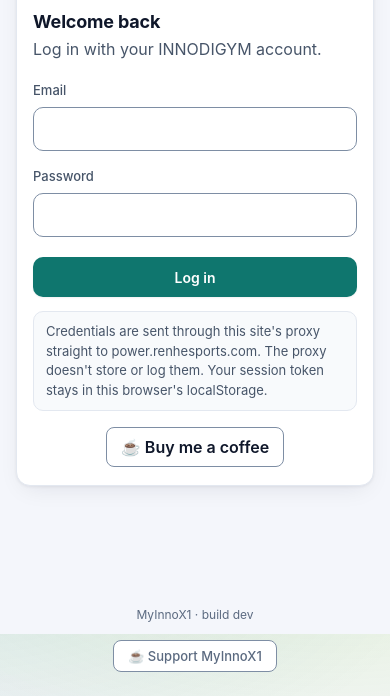
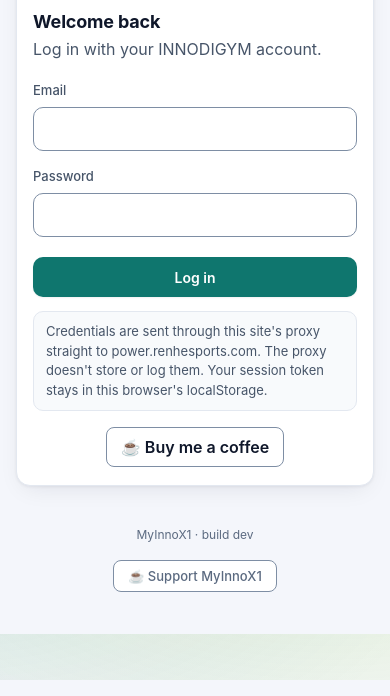
Before and after one commit to dalocar/myinnox1, a plain HTML site: page static/index.html in a window 390 px wide. Shown: the part 210-906 px from the top of the page. Drawn offline with Linux system fonts and the light colour scheme.

Commit message:
Mobile: keep the footer support link above the fixed tab bar (#24)
Below 720px the bottom tab bar covered the end of the page: the space reserved
for it sat on #app, above the footer. Move it below the footer link.

Co-authored-by: David Lopez <dalocar@Davids-MacBook-Pro-2.local>
Co-authored-by: Claude Sonnet 5.5 <noreply@anthropic.com>

```diff
--- a/static/style.css
+++ b/static/style.css
@@ -385,7 +385,7 @@ table#steps-table td.thumb img, .program-card img.thumb, .action-card img.thumb,
    ========================================================================== */
 @media (max-width: 719px) {
   body { font-size: 16px; }
-  #app { padding: 0 16px calc(var(--tabbar-h) + 32px + env(safe-area-inset-bottom)); }
+  #app { padding: 0 16px 16px; }
   header { padding: 14px 0 12px; }
   header h1 span { display: none; }
   #userbar #user-email { display: none; }
@@ -1025,6 +1025,8 @@ input:-webkit-autofill:focus { -webkit-text-fill-color: var(--text); box-shadow:
 .tip-row { margin: 16px 0 0; text-align: center; }
 .tip-link-quiet { min-height: 32px; font-size: 13px; font-weight: 500; color: var(--muted); }
 .footer-tip { margin: 0 0 24px; }
+/* The fixed mobile tab bar covers the end of the page: keep the footer above it. */
+@media (max-width: 719px) { .footer-tip { margin-bottom: calc(var(--tabbar-h) + 24px + env(safe-area-inset-bottom)); } }
 .tip-contextual { margin: 20px 0 0; }
 .support-banner {
   display: flex; flex-wrap: wrap; align-items: center; gap: 8px 12px; margin: 0 0 12px; padding: 10px 14px;
```
